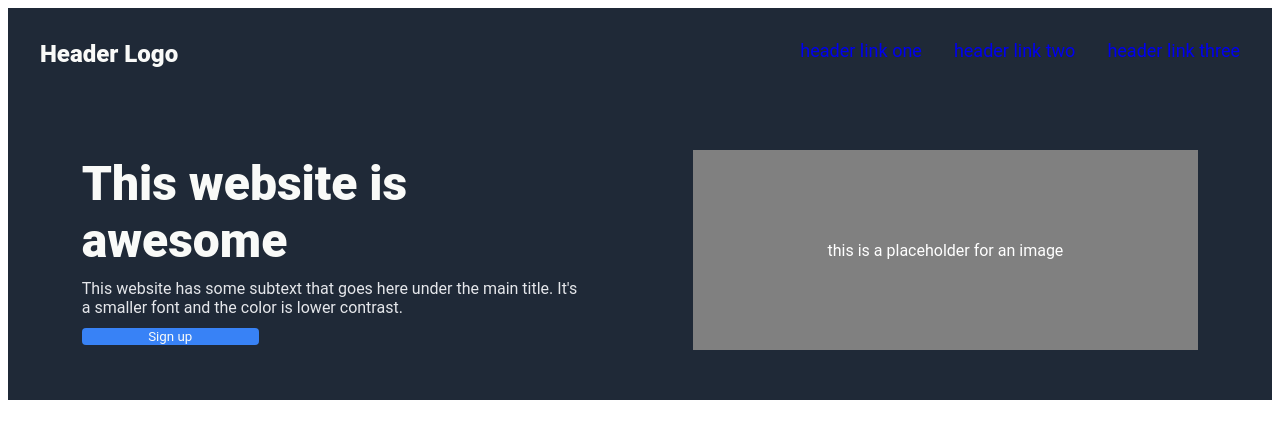
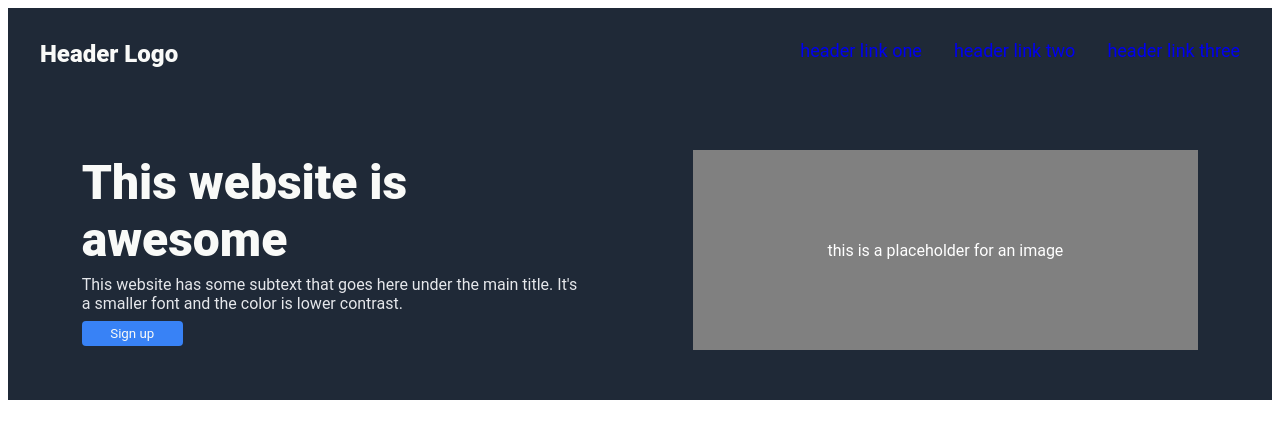
Before and after one commit to celsovillano/CSS-practice-TheOdinProject, a plain HTML site: page project-landing-page/index.html in a window 1280 px wide. Drawn offline with Linux system fonts and the light colour scheme.

Commit message:
Change the size of the sign up button.

```diff
--- a/project-landing-page/styles.css
+++ b/project-landing-page/styles.css
@@ -104,7 +104,8 @@ body{
     border-radius: 4px;
     border: none;
     color: #F9FAF8;
-    width: 35%;
+    width: 20%;
+    height: 25px;
     display: block; /* Important for the whole button to be click-able */
 }
 
```
